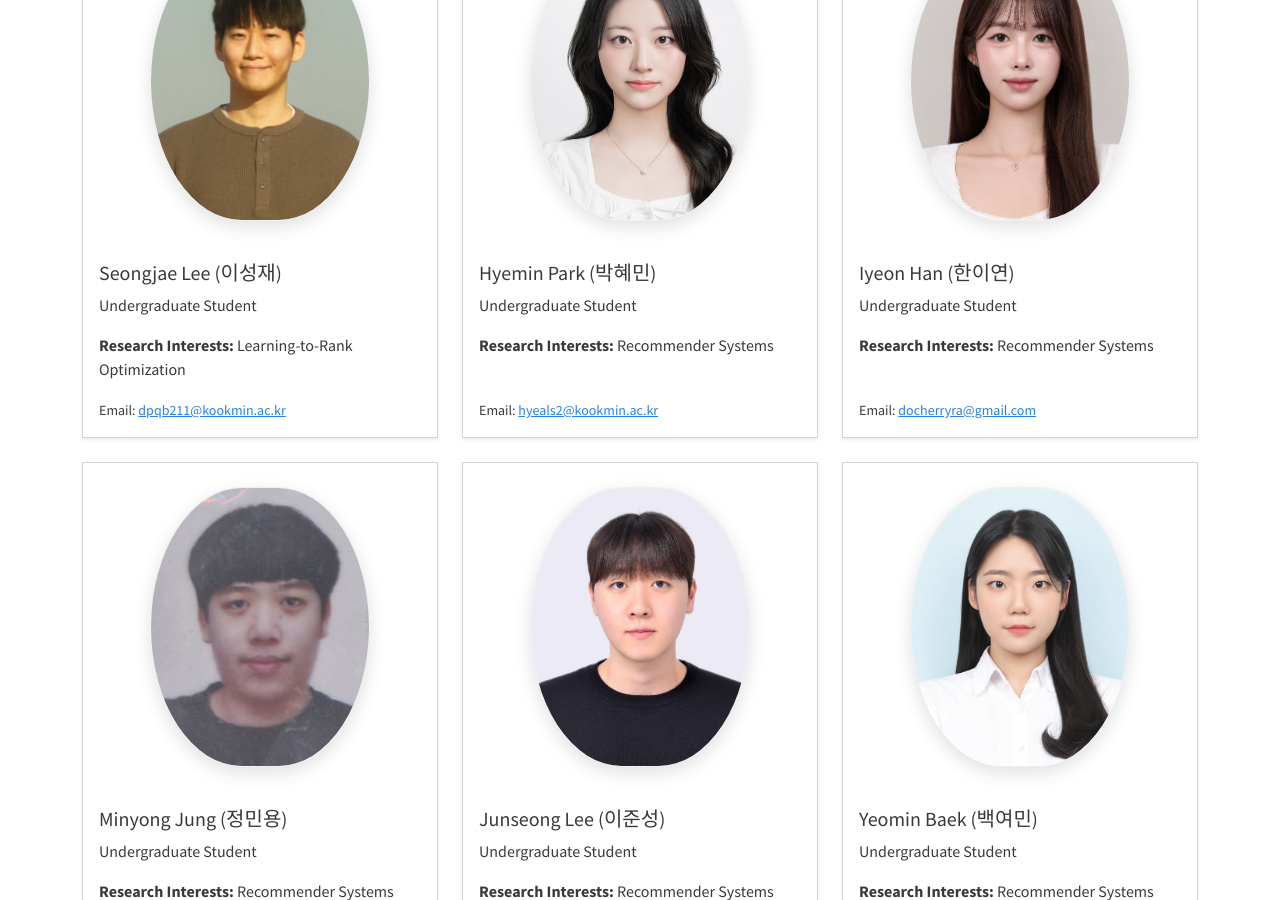
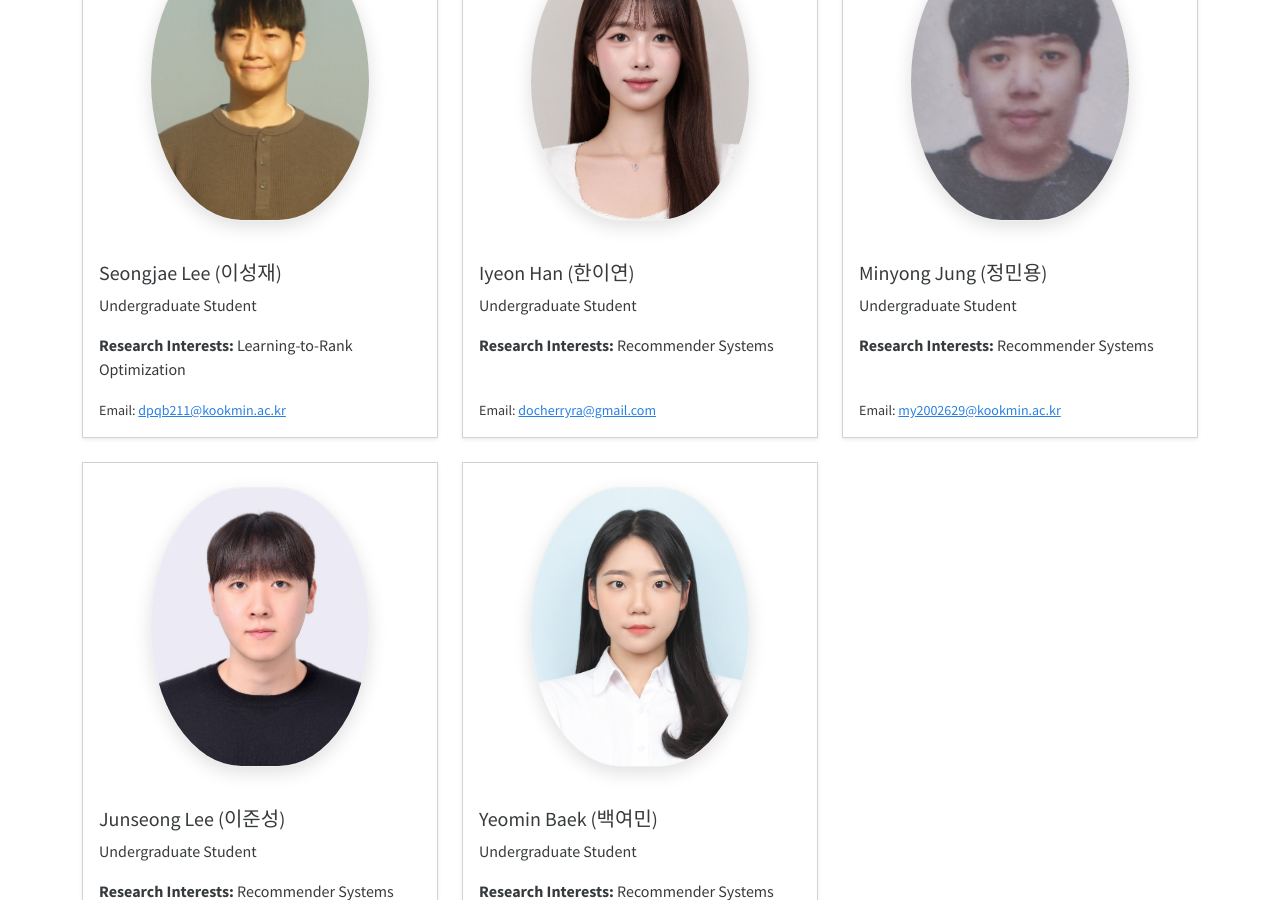
Before and after one commit to hongkyun-bae/hongkyun-bae.github.io, a Jekyll site: the page precs/members.html, which Jekyll copies as it is, in a window 1280 px wide and 900 px high, scrolled down 933 px. Built offline with Jekyll 4.4.1, drawn with Linux system fonts in a browser that asks for light colours; nearby versions of some CDN libraries.

Commit message:
Update members.html

```diff
--- a/precs/members.html
+++ b/precs/members.html
@@ -180,25 +180,6 @@
       </div>
     </div>
 
-    <!-- Card 5 -->
-    <div class="col-12 col-md-6 col-lg-4">
-      <div class="card member-card shadow-sm h-100">
-        <div class="text-center pt-4">
-          <div class="avatar-oval mx-auto">
-            <img src="assets/images/hyemin_park_v2.jpg" alt="Hyemin Park">
-          </div>
-        </div>
-        <div class="card-body">
-          <h5 class="card-title mt-3">Hyemin Park (박혜민)</h5>
-          <p class="card-text">Undergraduate Student</p>
-          <p class="card-text"><strong>Research Interests:</strong> Recommender Systems</p>
-          <p class="card-text">
-            <small>Email: <a href="mailto:hyeals2@kookmin.ac.kr">hyeals2@kookmin.ac.kr</a></small>
-          </p>
-        </div>
-      </div>
-    </div>
-
     <!-- Card 6 -->
     <div class="col-12 col-md-6 col-lg-4">
       <div class="card member-card shadow-sm h-100">
```
